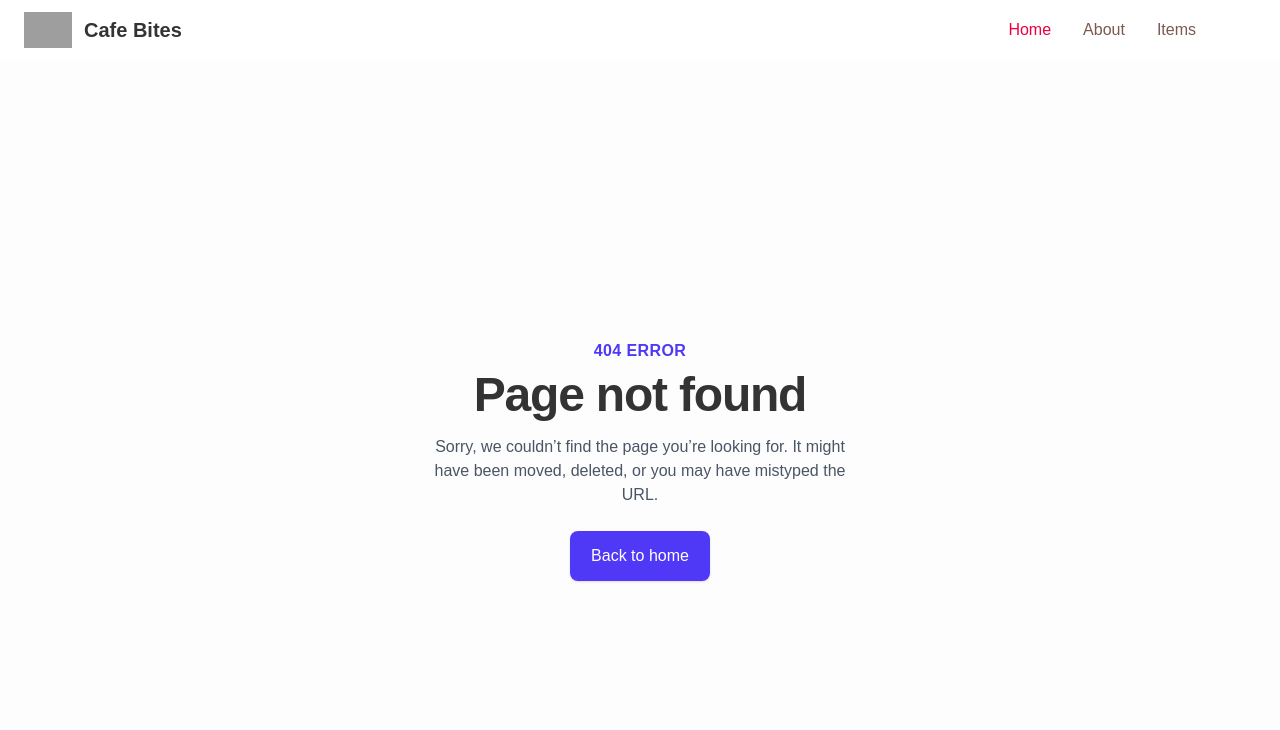
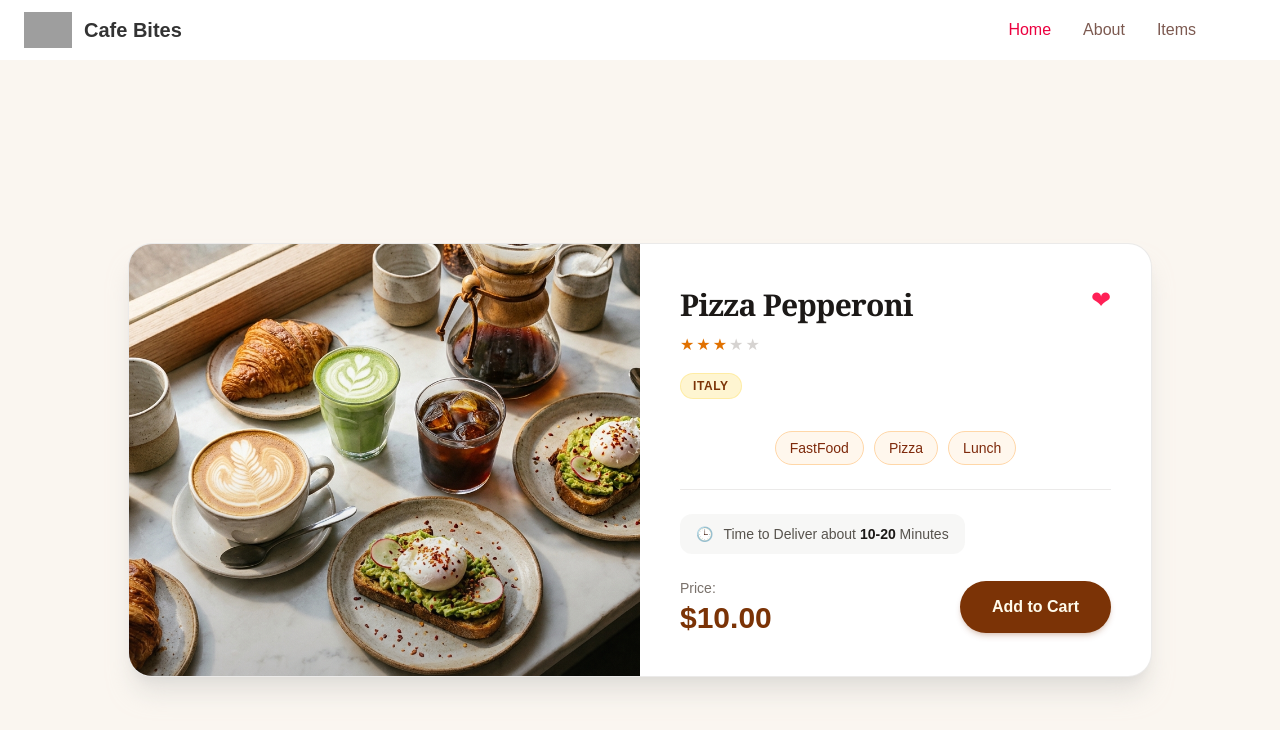
Before and after one commit to Shehbaz2121/Cafe-Bites, an Angular app: page /food/1 in a window 1280 px wide. Before the commit this address had no page. Shown: the top 730 px of the page. Built offline with nearby package versions, Linux system fonts and the light colour scheme; grey boxes are pictures that could not be loaded.

Commit message:
Added Food's Details Page

```diff
--- a/src/app/app.routes.ts
+++ b/src/app/app.routes.ts
@@ -2,8 +2,9 @@ import { Routes } from '@angular/router';
 import { Home } from './home/home';
 import { About } from './about/about';
 import { Pagenotfound } from './pagenotfound/pagenotfound';
-
+import { Foodpage } from './foodpage/foodpage';
 export const routes: Routes = [
+    {path: 'food/:id', component: Foodpage},
     {path: 'search/:searchTerm', component: Home },
     {path: 'tags/:tag', component: Home },
     { path: '', component: Home },
--- /dev/null
+++ b/src/app/foodpage/foodpage.html
@@ -0,0 +1,97 @@
+<div class="container mx-auto min-h-screen bg-[#FAF6F0] py-12 px-4 sm:px-6 lg:px-8 flex items-center justify-center">
+
+  <!-- Café Menu Card Wrapper -->
+  <div class="max-w-5xl w-full bg-white rounded-3xl shadow-xl shadow-stone-300/60 border border-stone-200/80 overflow-hidden grid grid-cols-1 md:grid-cols-2">
+
+    <!-- Food Image -->
+    <div class="relative bg-stone-100 h-80 md:h-auto overflow-hidden group">
+      <img
+        [src]="food.imageURL"
+        [alt]="food.name"
+        class="w-full h-full object-cover object-center transition-transform duration-500 group-hover:scale-105"
+      >
+      <div class="absolute inset-0 bg-gradient-to-t from-stone-900/20 via-transparent to-transparent pointer-events-none"></div>
+    </div>
+
+    <!-- Details Section -->
+    <div class="details p-8 md:p-10 flex flex-col justify-between space-y-6">
+      <div>
+
+        <!-- Header: Name & Favorite -->
+        <div class="header flex items-start justify-between gap-4">
+          <span class="name text-3xl font-serif font-bold text-stone-900 tracking-tight leading-snug">
+            {{food.name}}
+          </span>
+
+          <!-- Uses native Angular class binding + preserves your 'not' class logic -->
+          <span
+            class="favorite text-2xl transition-transform active:scale-90 cursor-pointer select-none text-rose-500"
+            [class.not]="!food.favorite"
+            [class.!text-stone-300]="!food.favorite"
+          >
+            ❤
+          </span>
+        </div>
+
+        <!-- Rating & Details Wrapper (Preserves your exact nested structure) -->
+        <div class="rating mt-2">
+          <div class="flex items-center gap-0.5 mt-1 text-base">
+            <span class="text-amber-600">★</span>
+            <span class="text-amber-600">★</span>
+            <span class="text-amber-600">★</span>
+            <span class="text-stone-300">★</span>
+            <span class="text-stone-300">★</span>
+          </div>
+
+          <!-- Origins -->
+          <div class="origins flex flex-wrap gap-2 mt-4">
+            @for(origin of food.origins; track origin) {
+              <span class="px-3 py-1 text-xs font-semibold uppercase tracking-wider bg-amber-100/80 text-amber-900 rounded-full border border-amber-200/60">
+                {{origin}}
+              </span>
+            }
+          </div>
+
+          <!-- Tags Component -->
+          <div class="tags mt-4">
+            <app-tags [foodPageTags]="food.tags"></app-tags>
+          </div>
+
+          <!-- Bottom Divider & Order Section -->
+          <div class="mt-6 pt-6 border-t border-stone-200/80 space-y-5">
+
+            <!-- Delivery Time -->
+            <div class="Delivery-time flex items-center gap-2.5 text-sm text-stone-600 bg-stone-100/80 px-4 py-2.5 rounded-xl w-fit">
+              <span>🕒</span>
+              <span>
+                Time to Deliver about <strong class="text-stone-900 font-semibold">{{food.deliveryTime}}</strong> Minutes
+              </span>
+            </div>
+
+            <!-- Price & Add to Cart Button -->
+            <div class="flex flex-col sm:flex-row sm:items-center justify-between gap-4 pt-1">
+              <div class="price">
+                <span class="text-sm text-stone-500 block">
+                  Price:
+                  <strong class="block text-3xl font-bold text-amber-900 mt-0.5">
+                    {{food.price | currency}}
+                  </strong>
+                </span>
+              </div>
+
+              <button
+                type="button"
+                class="w-full sm:w-auto px-8 py-3.5 bg-amber-900 hover:bg-amber-950 active:scale-[0.98] text-amber-50 font-semibold rounded-full shadow-md shadow-amber-900/20 transition-all duration-200 cursor-pointer flex items-center justify-center gap-2"
+              >
+                Add to Cart
+              </button>
+            </div>
+
+          </div>
+        </div>
+
+      </div>
+    </div>
+
+  </div>
+</div>
--- /dev/null
+++ b/src/app/foodpage/foodpage.ts
@@ -0,0 +1,27 @@
+import { Component } from '@angular/core';
+import { FoodModel } from '../shared/models/food';
+import { ActivatedRoute } from '@angular/router';
+import {Food} from '../services/food/food';
+import { Tags } from '../tags/tags';
+import { CurrencyPipe } from '@angular/common';
+@Component({
+  imports: [Tags, CurrencyPipe],
+  selector: 'app-foodpage',
+  styleUrl: './foodpage.css',
+  templateUrl: './foodpage.html',
+})
+export class Foodpage {
+
+  food!: FoodModel;
+   constructor(private activatedRoute: ActivatedRoute , private Food : Food){
+      activatedRoute.params.subscribe((params)=> {
+        if(params['id']){
+          this.food = Food.getFoodbyid(params['id']);
+        }
+      })
+
+
+   }
+
+
+  }
--- a/src/app/home/home.html
+++ b/src/app/home/home.html
@@ -2,7 +2,7 @@
 <app-tags></app-tags>
 <ul class="flex flex-wrap gap-6 p-4 justify-center">
   @for(food of foods; track food) {
-    <a href="#" class="group block shrink-0">
+    <a routerLink="/food/{{food.id}}" class="group block shrink-0">
       <!-- Card Container with cozy cafe olive-stone backing -->
       <li class="w-[240px] bg-stone-100/80 border border-stone-200/60 rounded-xl overflow-hidden font-sans select-none shadow-sm transition-all duration-300 group-hover:shadow-md group-hover:border-stone-300">
 
@@ -47,7 +47,7 @@
 
           <!-- Origins & Delivery Info Footer Row -->
           <div class="flex items-center justify-between mt-2 text-[11px] text-stone-500 font-normal">
-            <!-- Origins Tags -->
+            <!-- Origins Tags-->
             <div class="flex flex-wrap gap-1 max-w-[60%] text-stone-600 font-medium">
               @for(origin of food.origins; track origin) {
                 <span class="capitalize">
--- a/src/app/home/home.ts
+++ b/src/app/home/home.ts
@@ -1,14 +1,14 @@
 import { Component, inject, } from '@angular/core';
 import { CurrencyPipe,AsyncPipe } from '@angular/common';
 import {Food} from '../services/food/food';
-import { ActivatedRoute } from '@angular/router';
+import { ActivatedRoute, RouterLink } from '@angular/router';
 // import { map } from 'rxjs/operators';
 import { About } from '../about/about';
 import { Search } from '../search/search';
 import { Tags } from '../tags/tags';
 import { FoodModel } from '../shared/models/food';
 @Component({
-  imports: [CurrencyPipe, AsyncPipe, About, Search, Tags],
+  imports: [CurrencyPipe, AsyncPipe, About, Search, Tags, RouterLink],
   selector: 'app-home',
   styleUrl: './home.css',
   templateUrl: './home.html',
--- a/src/app/services/food/food.ts
+++ b/src/app/services/food/food.ts
@@ -4,6 +4,11 @@ import { Tag } from '../../shared/models/tag';
 
 @Service()
 export class Food {
+
+
+  getFoodbyid(id: number) :FoodModel{
+    return this.getAll().find(food => food.id == id)!;
+  }
 
     getAllFoodsBySearchTerm(searchTerm:string) :FoodModel[]{
       return  this.getAll().filter(food =>
--- a/src/app/tags/tags.html
+++ b/src/app/tags/tags.html
@@ -1,5 +1,6 @@
-@if (tags && tags.length > 0) {
+
   <div class="flex flex-wrap items-center justify-center gap-2.5 my-4">
+    @if (tags && tags.length > 0) {
     @for (tag of tags; track tag.name) {
       <a
         [routerLink]="['/tags', tag.name]"
@@ -12,5 +13,22 @@
         </span>
       </a>
     }
+  }</div>
+
+
+  <div class="flex flex-wrap items-center justify-center gap-2.5 my-4">
+    @if (foodPageTags && foodPageTags.length > 0) {
+    @for (tagName of foodPageTags; track tagName) {
+      <a
+        [routerLink]="['/tags', tagName]"
+        routerLinkActive="!bg-orange-500 !text-white !border-orange-500"
+        class="group inline-flex items-center gap-1.5 px-3.5 py-1.5 rounded-full text-sm font-medium bg-orange-50 text-orange-900 border border-orange-200 hover:bg-orange-100 hover:text-orange-950 hover:border-orange-300 transition-colors duration-200"
+      >
+        <span>{{ tagName }}</span>
+        <!-- <span class="text-xs font-semibold px-2 py-0.5 rounded-full bg-orange-200/70 text-orange-800 group-hover:bg-orange-200">
+          {{ tag.count }}
+        </span> -->
+      </a>
+    }
+  }
   </div>
-}
--- a/src/app/tags/tags.ts
+++ b/src/app/tags/tags.ts
@@ -1,4 +1,4 @@
-import { Component } from '@angular/core';
+import { Component, Input } from '@angular/core';
 import { Tag } from '../shared/models/tag';
 import {RouterLink} from '@angular/router';
 import { Food } from '../services/food/food';
@@ -9,12 +9,16 @@ import { Food } from '../services/food/food';
   templateUrl: './tags.html',
 })
 export class Tags {
-  tags: Tag[] = [];
 
+  @Input()
+  foodPageTags?:string[];
+  tags?: Tag[];
   constructor(private Foodservice: Food) {}
 
   ngOnInit() {
+    if(!this.foodPageTags){
     this.tags = this.Foodservice.getAllTags();
+    }
   }
 
 }
```
Also changed, not shown: src/app/foodpage/foodpage.css (added), 1 other file (tests, documents, lock files or other folders).
